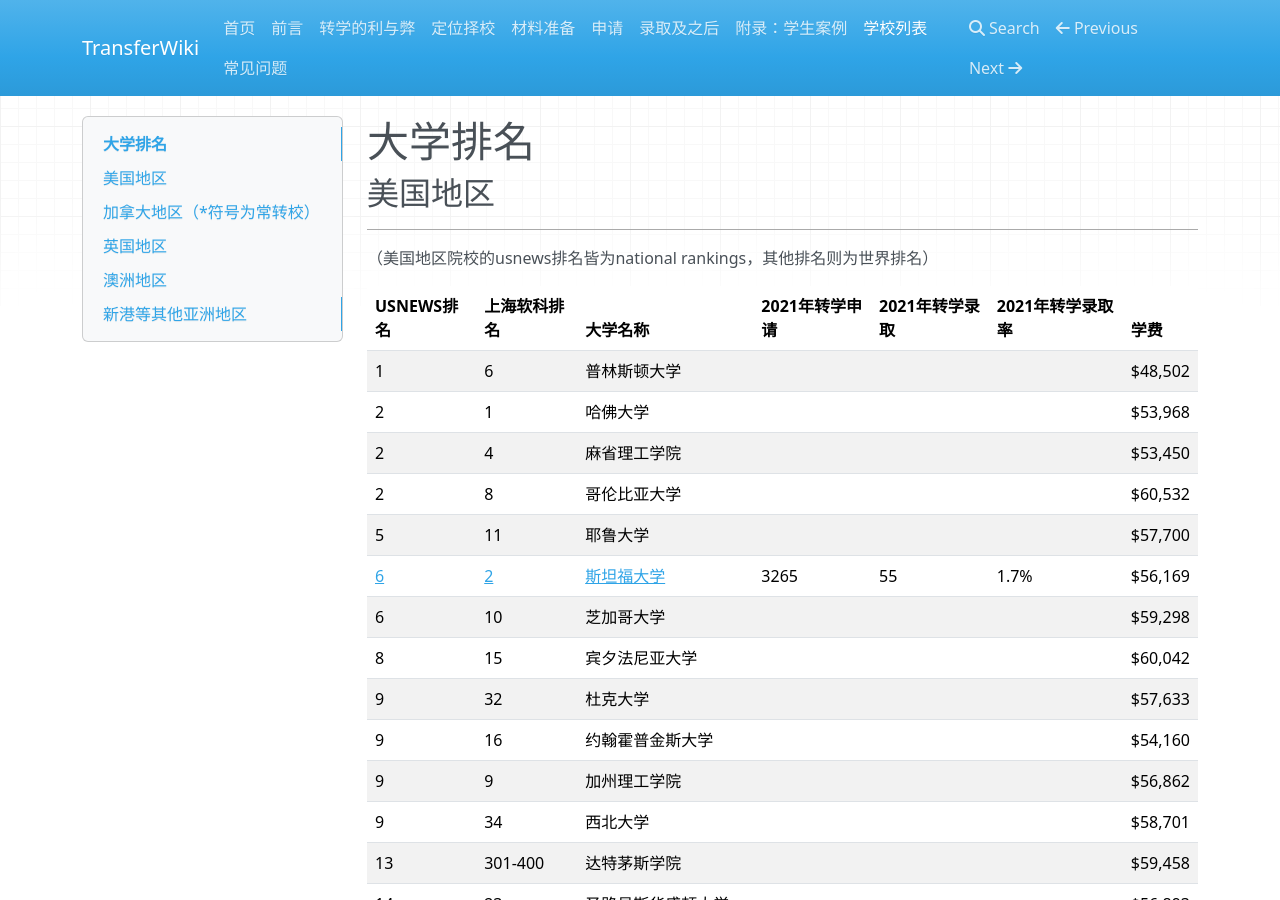
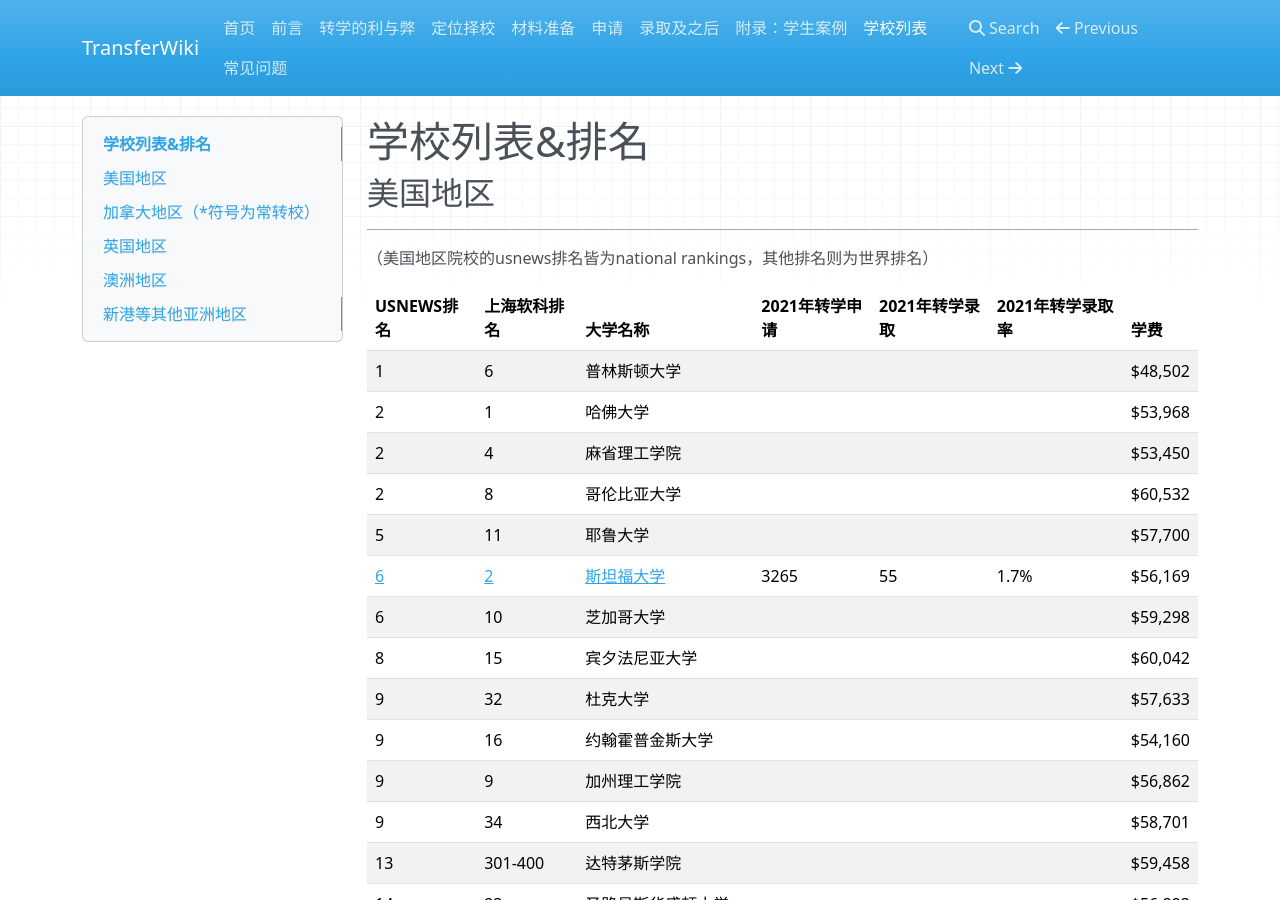
Before and after one commit to SihanXU/TransferWiki, an MkDocs documentation site: the page built from docs/school_list.md, in a window 1280 px wide and 900 px high. Built offline with MkDocs 1.6.1, drawn with Linux system fonts in a browser that asks for light colours; nearby versions of some CDN libraries.

Commit message:
Update school_list.md

```diff
--- a/docs/school_list.md
+++ b/docs/school_list.md
@@ -1,4 +1,4 @@
-# 大学排名
+# 学校列表&排名
 
 ## 美国地区
 
```
